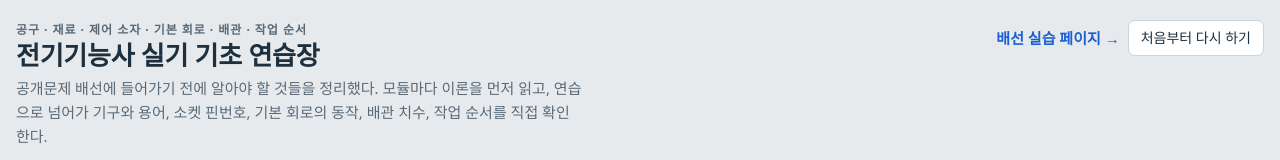
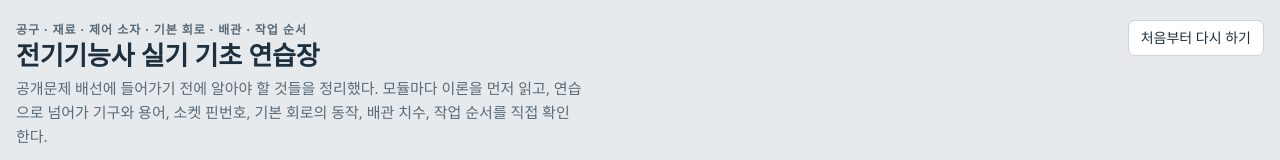
Before and after one commit to ilwonohmniwheel/elecexp, a plain HTML site: page index.html in a window 1280 px wide. Shown: the top 160 px of the page. Drawn offline with Linux system fonts and the light colour scheme; a web font is replaced by a local one.

Commit message:
Remove external link from index.html
Removed link to external wiring practice page.

```diff
--- a/index.html
+++ b/index.html
@@ -530,7 +530,7 @@ a.link:hover{text-decoration:underline}
       <p>공개문제 배선에 들어가기 전에 알아야 할 것들을 정리했다. 모듈마다 이론을 먼저 읽고, 연습으로 넘어가 기구와 용어, 소켓 핀번호, 기본 회로의 동작, 배관 치수, 작업 순서를 직접 확인한다.</p>
     </div>
     <div class="right">
-      <a class="link" href="https://claude.ai/artifact/MZpmp7yBXtxT2yGayaXNET" target="_blank" rel="noopener">배선 실습 페이지 →</a>
+
       <button class="btn" id="resetAll" title="이 브라우저에 저장된 내 진도를 모두 지운다">처음부터 다시 하기</button>
     </div>
   </header>
```
